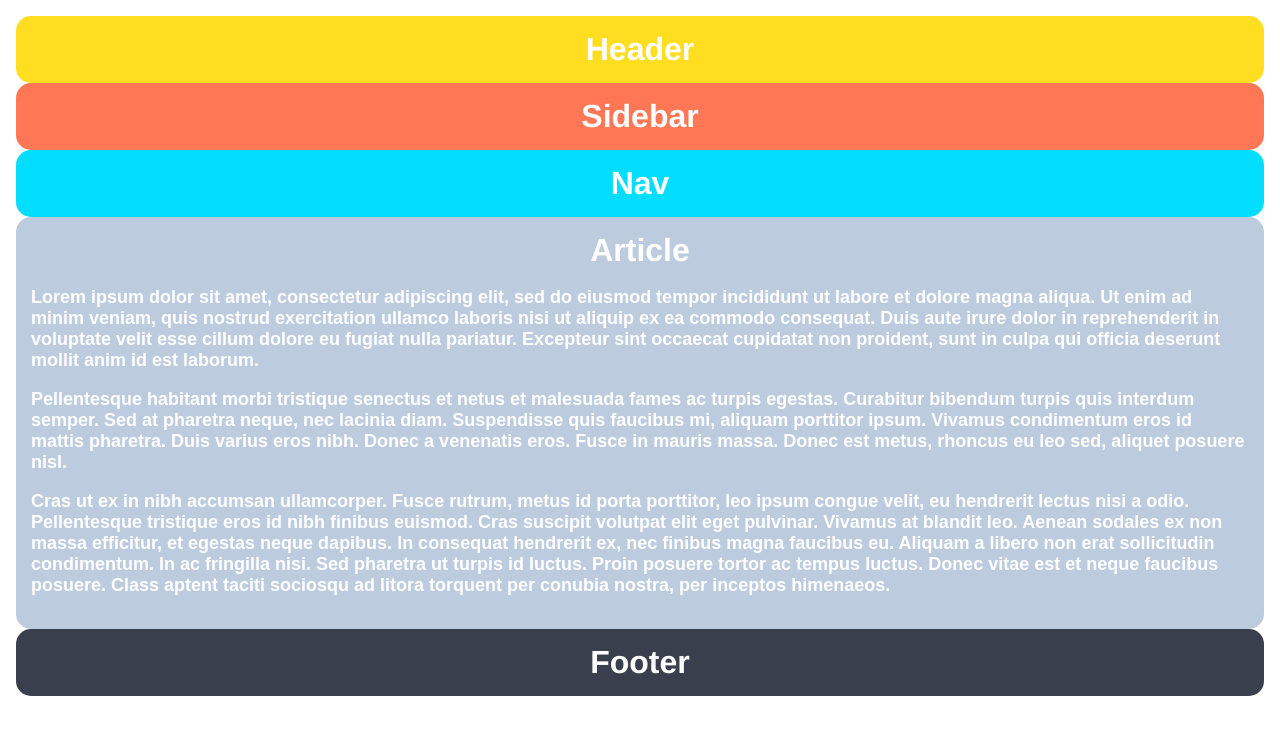
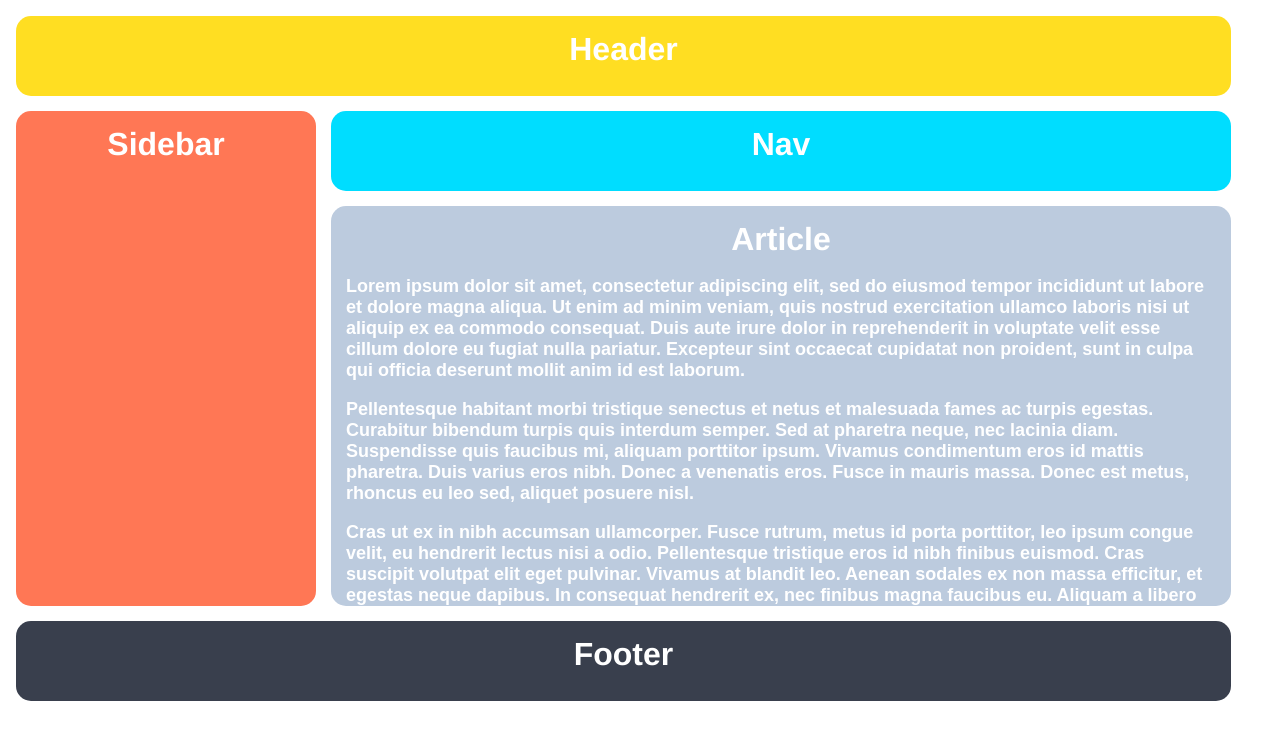
Before and after one commit to dustein/odin-project-grid, a plain HTML site: page index.html in a window 1280 px wide. Drawn offline with Linux system fonts and the light colour scheme.

Commit message:
exercicio feito

```diff
--- a/style.css
+++ b/style.css
@@ -8,6 +8,10 @@ body, html {
   height: 100%;
   padding: 16px;
   box-sizing: border-box;
+  display: grid;
+  gap: 15px;
+  grid-template-columns: 300px 900px;
+  grid-template-rows: 80px 80px 400px 80px;
 }
 
 .container div {
@@ -21,14 +25,18 @@ body, html {
 
 .header {
   background-color: #FFDE22;
+  grid-column-start: 1;
+  grid-column-end: 3;
 }
 
 .sidebar {
   background-color: #FF7755;
+  grid-row: 4 / 2;
 }
 
 .nav {
   background-color: #00DDFF;
+  grid-column: 2 / 3;
 }
 
 .article {
@@ -44,4 +52,5 @@ body, html {
 
 .footer {
   background-color: #393f4d;
+  grid-column: 3 / 1;
 }
```
